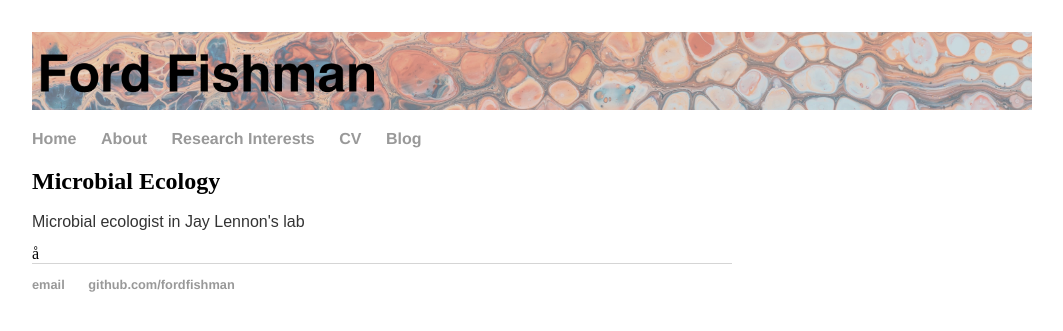
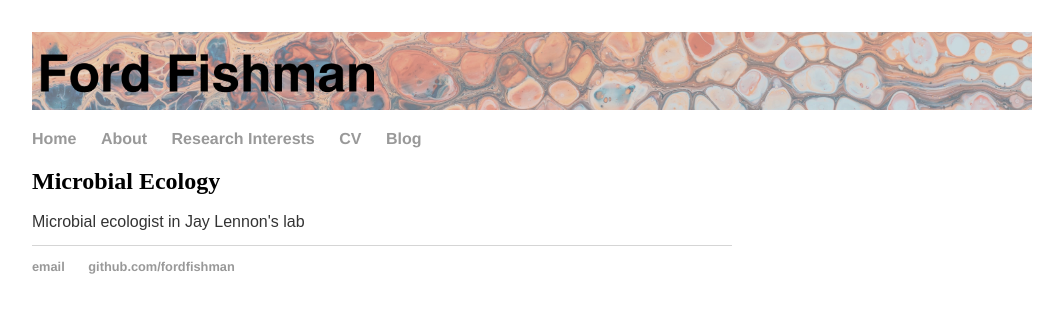
Before and after one commit to fordfishman/fordfishman.github.io, a Jekyll site: the page built from index.html, in a window 1280 px wide. Shown: the top 331 px of the page, without its empty margins (0-1063 px from the left). Built offline with Jekyll 4.4.1, drawn with Linux system fonts in a browser that asks for light colours.

Commit message:
CV display edit, minor edits elsewhere

```diff
--- a/about/index.html
+++ b/about/index.html
@@ -4,8 +4,8 @@
 <div class="blurb">
     <h2>About</h2>
     <p>
-        First Year Graduate Student<br>
-        Indiana University Evolution, Ecology, and Behavior Program<br>
+        First Year Graduate Student<br><br>
+        Indiana University Evolution, Ecology, and Behavior Program<br><br>
         PI: <a href="https://microbes.sitehost.iu.edu/">Jay Lennon</a><br>
         <br>
     </p>
--- a/cv/index.html
+++ b/cv/index.html
@@ -5,6 +5,6 @@
     <h1>CV</h1>
     <p>
         <a href="/files/FJF_CV_(Feb3_2020updated).pdf">Download CV</a>
-        <img src="/files/FJF_CV_(Feb3_2020updated).pdf" alt="CV">
+        <embed src="/files/FJF_CV_(Feb3_2020updated).pdf" alt="CV"/>
     </p>
 </div>
--- a/index.html
+++ b/index.html
@@ -4,5 +4,5 @@
 ---
 <div class="blurb">
 	<h2>Microbial Ecology</h2>
-	<p>Microbial ecologist in Jay Lennon's lab</p>å
+	<p>Microbial ecologist in Jay Lennon's lab</p>
 </div><!-- /.blurb -->
```
